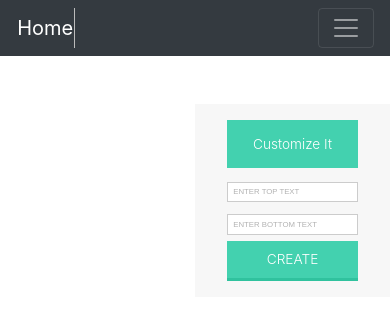
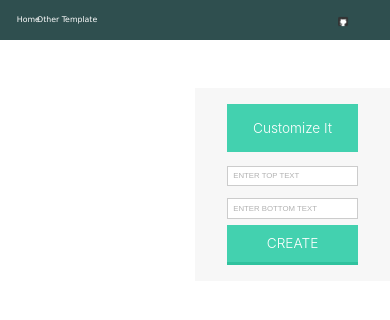
Before and after one commit to PacificPR/creatememes, a Flask app: template templates/create.html in a window 390 px wide; the page is wider, and only the part inside the window is pictured. Shown: the top 320 px of that part. Run offline with Flask 2, Linux system fonts and the light colour scheme; the template is opened without the code that fills it, so the values that code supplies are empty; some libraries are stand-ins or nearby versions.

Commit message:
Responsive changes

```diff
--- a/static/css/index.css
+++ b/static/css/index.css
@@ -17,10 +17,7 @@ body{
 li{
     border-right: 0.05vw solid #bbb;
 }
-.navbar-brand{
-    padding:0.3vw;
-    border-right:  0.05vw solid #bbb;
-}
+
 .button{
     height: 50px;
     width: 50%;
@@ -130,3 +127,32 @@ li{
 .contain input[type="submit"]:hover{
 	background: #2EBC99;
 }
+
+.navbar{
+    background-color: darkslategray;
+
+}
+
+.linkd{
+    color:white;
+    font-family: 'Lucida Sans', 'Lucida Sans Regular', 'Lucida Grande', 'Lucida Sans Unicode', Geneva, Verdana, sans-serif;
+    border-right: 0.1vw blue;
+    font-size: 2vw;
+    padding-left: 0.2vw;
+    padding-right: 0.5vw;
+}
+
+.linkd:hover{
+    border-bottom: 0.1vw orangered;
+    color:white;
+    font-family: 'Lucida Sans', 'Lucida Sans Regular', 'Lucida Grande', 'Lucida Sans Unicode', Geneva, Verdana, sans-serif;
+
+}
+
+#lf2{
+    margin-left: -70%;
+    padding-left: 2vw;
+}
+#lf3{
+    margin-right: 7%;
+}
--- a/templates/base.html
+++ b/templates/base.html
@@ -5,7 +5,7 @@
     <link rel="stylesheet" href="{{ url_for('static' , filename="css/index.css") }}" >
     <link rel="stylesheet" href="https://cdnjs.cloudflare.com/ajax/libs/font-awesome/4.7.0/css/font-awesome.min.css">
     <link rel="stylesheet" href="https://stackpath.bootstrapcdn.com/bootstrap/4.5.0/css/bootstrap.min.css" integrity="sha384-9aIt2nRpC12Uk9gS9baDl411NQApFmC26EwAOH8WgZl5MYYxFfc+NcPb1dKGj7Sk" crossorigin="anonymous">
-    <link rel="icon" href="../static/img/troll.jpeg" type="image/x-icon"
+    <link rel="icon" href="../static/img/troll.jpeg" type="image/x-icon">
     <script src="https://ajax.googleapis.com/ajax/libs/jquery/3.5.1/jquery.min.js"></script>
     <meta name="viewport" content="width=device-width, initial-scale=1.0">
 </head>
--- a/templates/create.html
+++ b/templates/create.html
@@ -4,19 +4,11 @@
 
 {% block content %}
 
-<nav class="navbar navbar-expand-lg navbar-dark bg-dark">
-    <a class="navbar-brand" href="/">Home</a>
-    <button class="navbar-toggler" type="button" data-toggle="collapse" data-target="#navbarNav" aria-controls="navbarNav" aria-expanded="false" aria-label="Toggle navigation">
-      <span class="navbar-toggler-icon"></span>
-    </button>
-    <div class="collapse navbar-collapse" id="navbarNav">
-      <ul class="navbar-nav">
-        <li class="nav-item active">
-          <a class="nav-link" href="/search">Select Other Template <span class="sr-only">(current)</span></a>
-        </li>
-      </ul>
-    </div>
-  </nav>
+<nav class="navbar" >
+    <a class="linkd" id="lf1" href="/" >Home</a>
+    <a class="linkd" id="lf2" href="/search" >Other Template</a>
+      <a href="https://github.com/PacificPR/creatememes" id="lf3"><img src="../static/img/git_icon.png" style="width: 3vw;height: 3vw;"/></a>
+</nav>
   <br>
 
   <div class="main">
--- a/templates/index.html
+++ b/templates/index.html
@@ -8,9 +8,5 @@
         <input type="submit" class="button" id="btn" value="GET TRENDY MEMES" >
     </form>
 
-    <script>
-        function myFunction() {
-          document.getElementById("btn").style.color = "red";
-        }
     </script>
 {% endblock %}
```
Also changed, not shown: templates/final.html (+8 -13 lines), templates/search.html (+1 -13 lines), static/img/git_icon.png (added).
